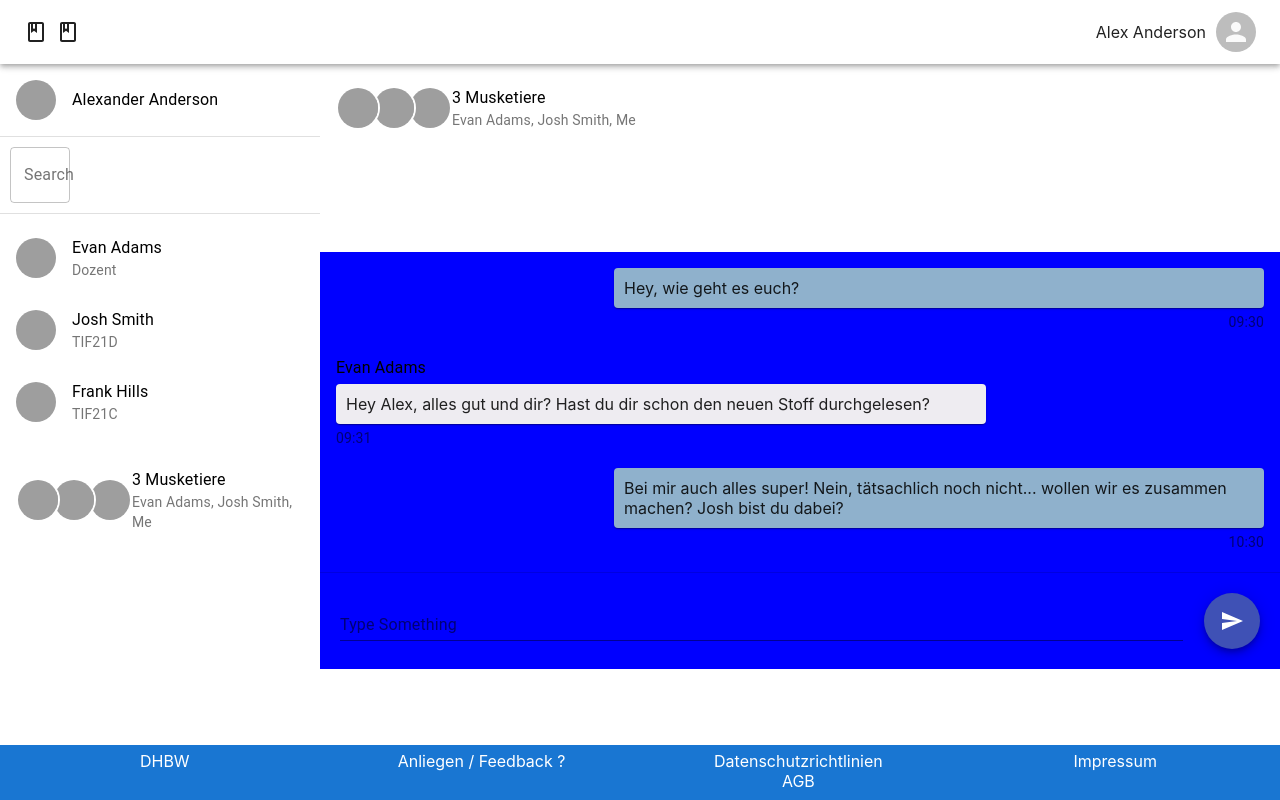
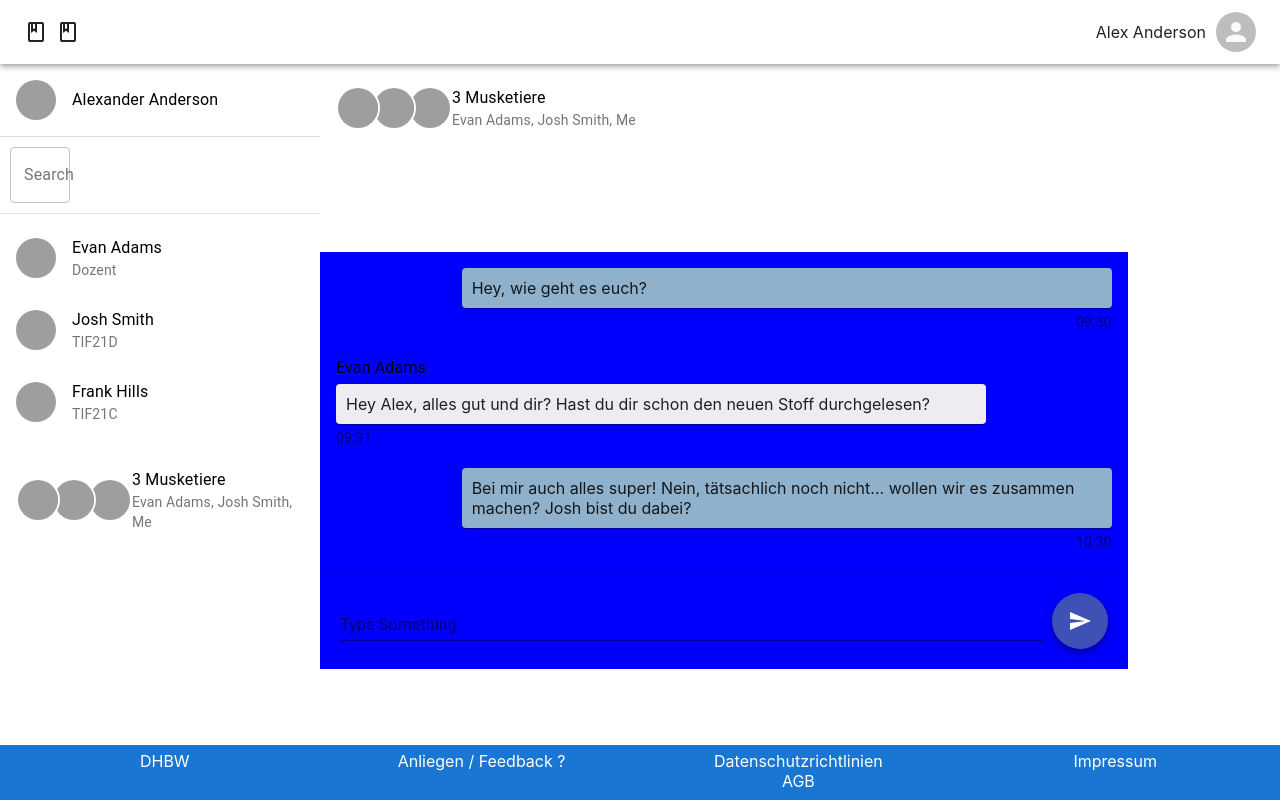
Before and after one commit to sakulklk/Lernmanagement, a Next.js app: page /chat in a window 1280 px wide. Built offline with nearby package versions, Linux system fonts and the light colour scheme; grey boxes are pictures that could not be loaded.

Commit message:
2 files modified

```diff
--- a/components/chat/chatroom2.js
+++ b/components/chat/chatroom2.js
@@ -142,13 +142,13 @@ export default function Chat() {
             </ListItem>
           </List>
 
-
           <Box
             sx={{
               marginTop: 100,
               width: 'auto',
               height: 'auto',
               backgroundColor: 'blue',
+              position: 'fixed',
               '&:hover': {
                 backgroundColor: 'blue',
                 opacity: [0.9, 0.8, 0.7],
--- a/pages/chat.js
+++ b/pages/chat.js
@@ -6,9 +6,9 @@ import Grid from '@mui/material/Grid';
 export default function Test() {
   return (
     <>
-      <NavBar></NavBar>
+    <NavBar></NavBar>
+      <Chat></Chat>
 
-      <Chat></Chat>
 
       <Footer></Footer>
     </>
```
